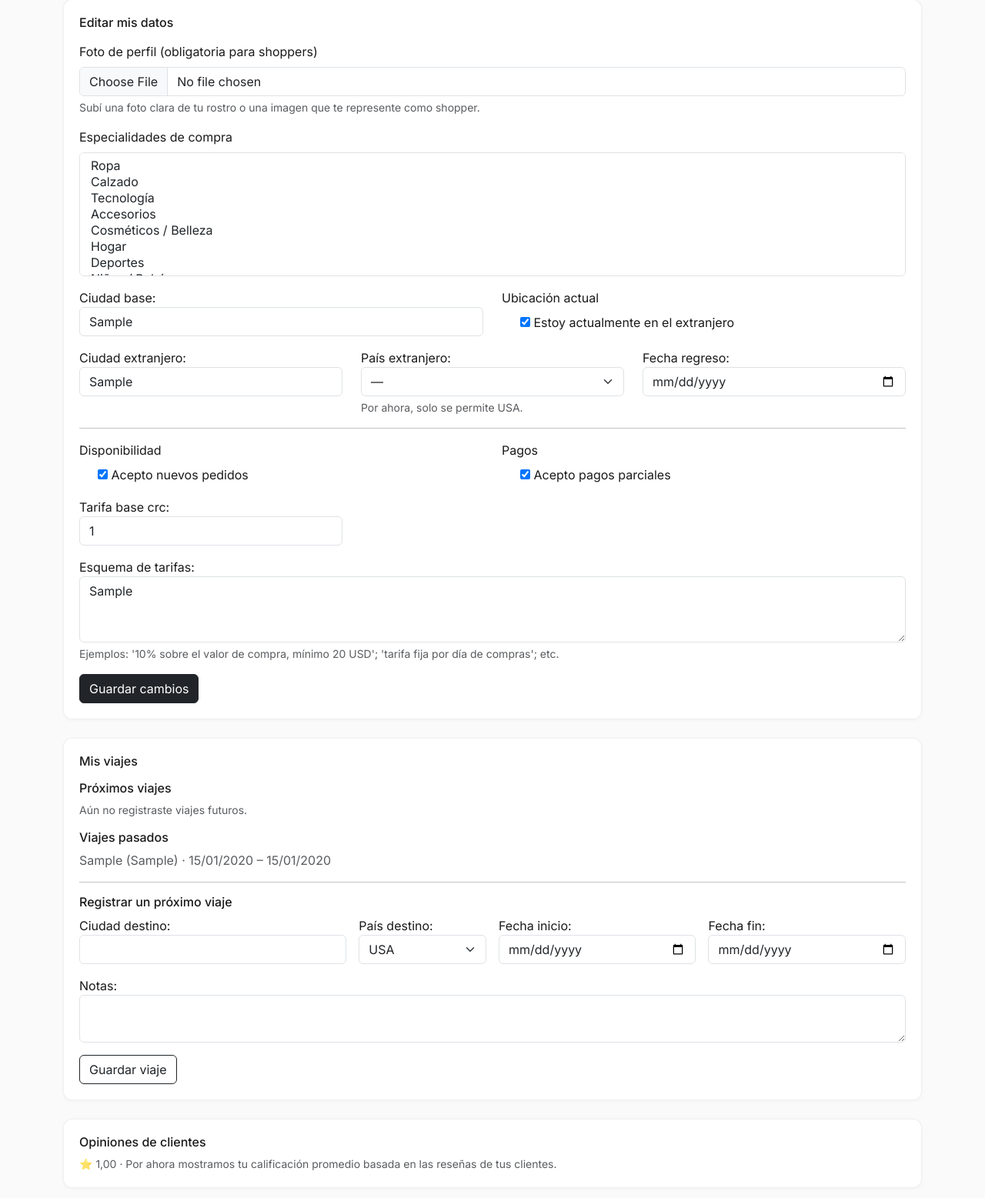
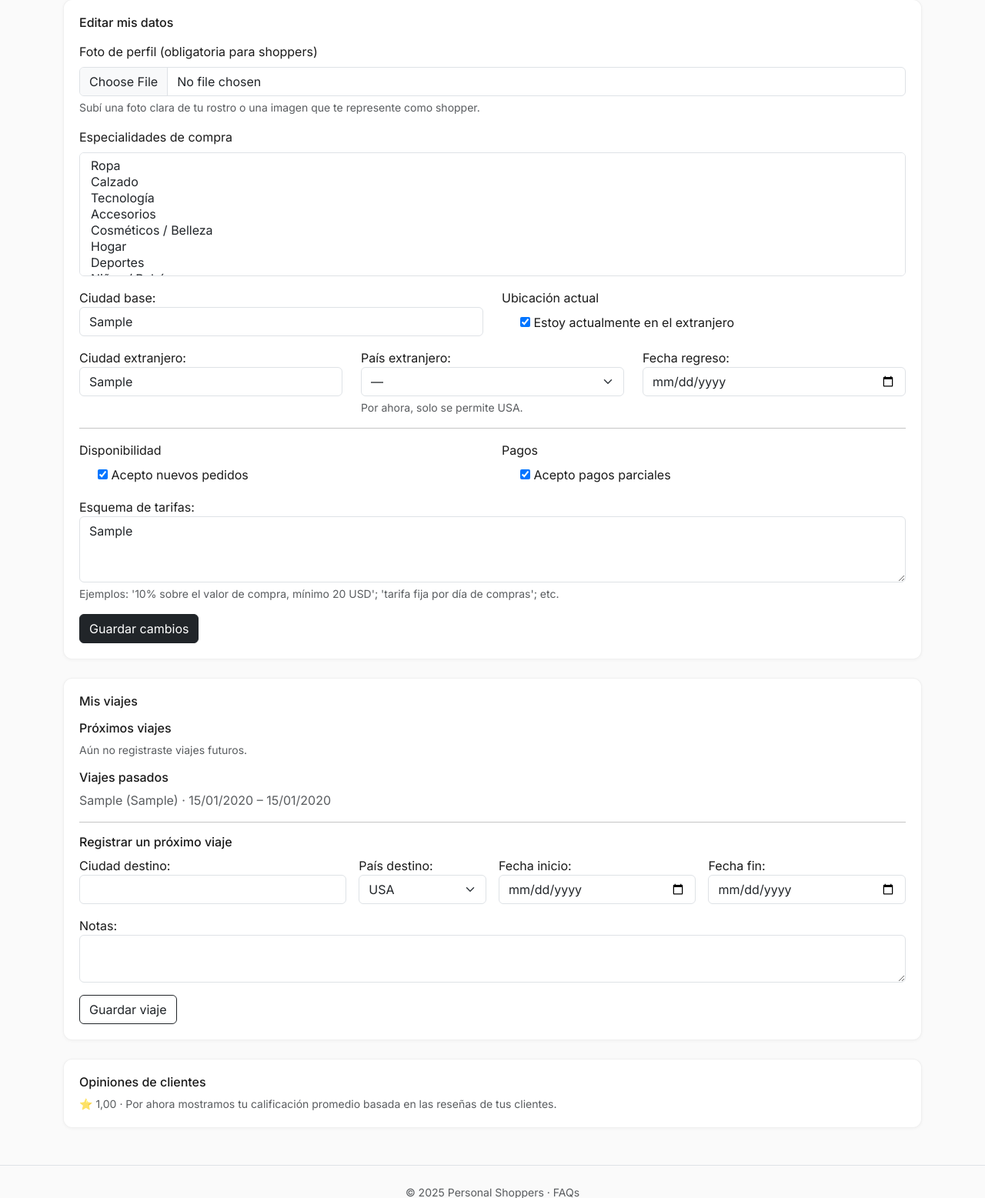
Before and after one commit to JoelkyVargas/personal_shoppers, a Django app: page /mi-perfil/ in a window 1280 px wide. Shown: the part 340-1897 px from the top of the page at 77% size. Run offline with Django 5.2, Linux system fonts and the light colour scheme; a user stored in the database is signed in; tables that the repository leaves empty hold one stand-in row (values such as "Sample post"); some libraries are stand-ins or nearby versions.

Commit message:
Delete tarifa_base_CRC

```diff
--- a/marketplace/forms.py
+++ b/marketplace/forms.py
@@ -164,14 +164,13 @@ class ShopperProfileForm(forms.ModelForm):
             "acepta_pagos_parciales",
             # monto_minimo_habitual eliminado
             # monto_maximo_habitual eliminado
-            "tarifa_base_crc",
+            #"tarifa_base_crc",
             "esquema_tarifas",
         ]
         widgets = {
             "ciudad_base": forms.TextInput(attrs={"class": "form-control"}),
             "ciudad_extranjero": forms.TextInput(attrs={"class": "form-control"}),
             "fecha_regreso": forms.DateInput(attrs={"type": "date", "class": "form-control"}),
-            "tarifa_base_crc": forms.NumberInput(attrs={"class": "form-control"}),
         }
 
     def __init__(self, *args, **kwargs):
--- a/marketplace/models.py
+++ b/marketplace/models.py
@@ -128,7 +128,7 @@ class ShopperProfile(TimestampedModel):
     pais_extranjero = models.CharField(max_length=100, blank=True)
     fecha_regreso = models.DateField(null=True, blank=True)
 
-    tarifa_base_crc = models.PositiveIntegerField(default=0)
+    # tarifa_base_crc = models.PositiveIntegerField(default=0)
 
     acepta_pagos_parciales = models.BooleanField(
         default=True,
--- a/marketplace/templates/marketplace/shopper_profile.html
+++ b/marketplace/templates/marketplace/shopper_profile.html
@@ -165,12 +165,6 @@
 
       {# Monto mínimo / máximo habitual eliminados #}
 
-      <div class="row mb-3">
-        <div class="col-md-4">
-          {{ form.tarifa_base_crc.label_tag }}
-          {{ form.tarifa_base_crc }}
-        </div>
-      </div>
 
       <div class="mb-3">
         {{ form.esquema_tarifas.label_tag }}
```
Also changed, not shown: marketplace/migrations/0016_remove_shopperprofile_tarifa_base_crc.py (added).
